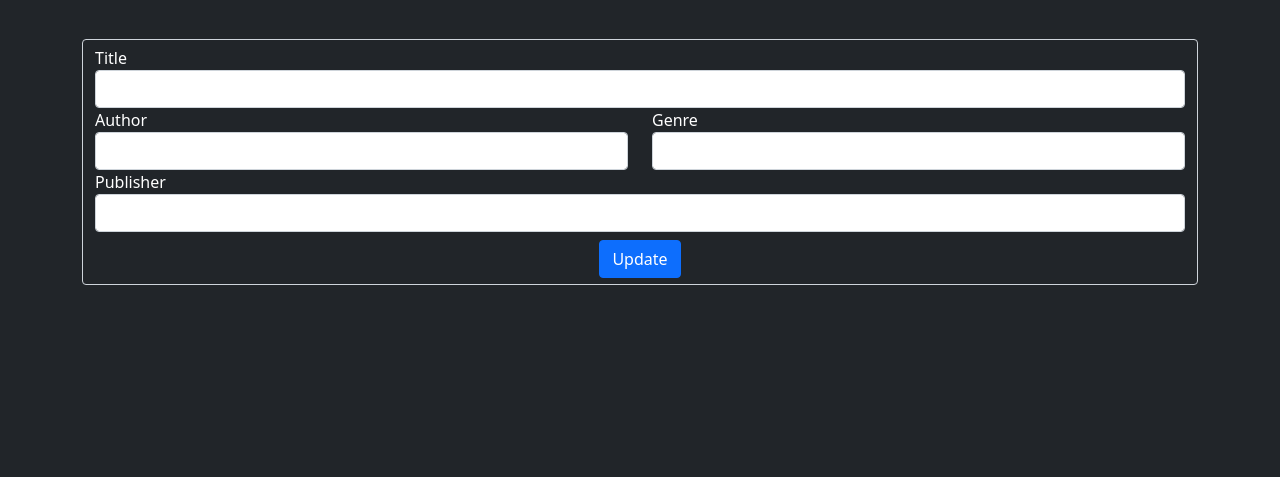
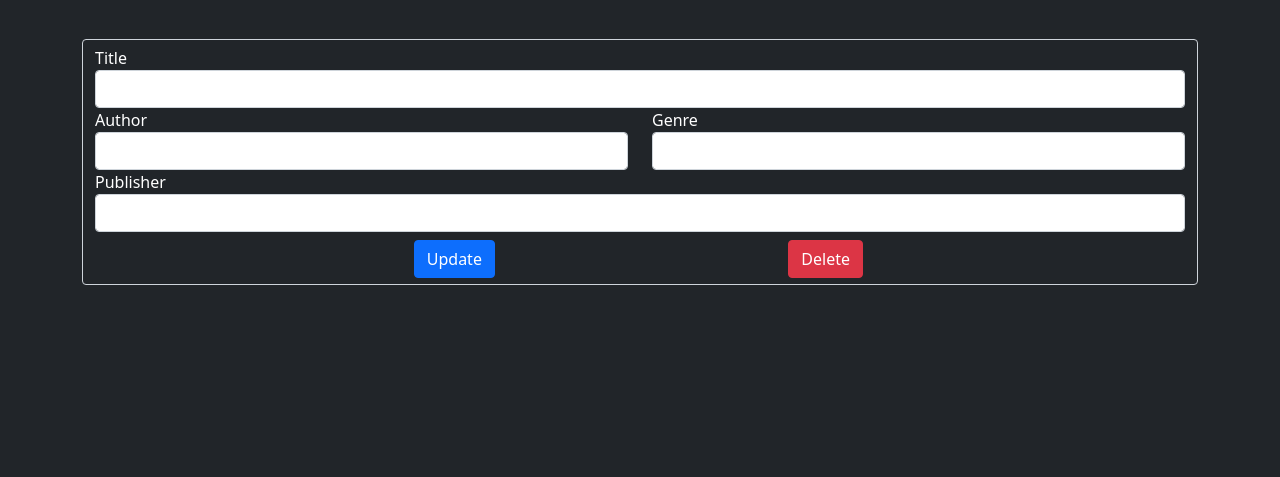
Before and after one commit to NicklasPortfolio/BookStore, a PHP site: page /edit.php in a window 1280 px wide. Shown: the part 254-731 px from the top of the page. Run offline with PHP 8.4, Linux system fonts and the light colour scheme; data that the repository does not hold is empty.

Commit message:
final update

```diff
--- a/www/edit.php
+++ b/www/edit.php
@@ -63,7 +63,10 @@ $query = null;
             </div>
             <div class="row justify-content-center">
                 <div class="col-4 text-center">
-                    <input class="btn btn-primary mt-2" type="submit" value="Update">
+                    <input class="btn btn-primary mt-2" type="submit" name="submit_button" value="Update">
+                </div>
+                <div class="col-4 text-center">
+                    <input class="btn btn-danger mt-2" type="submit" name="submit_button" value="Delete">
                 </div>
             </div>
         </form>
```
Also changed, not shown: www/update.php (+22 -0 lines).
